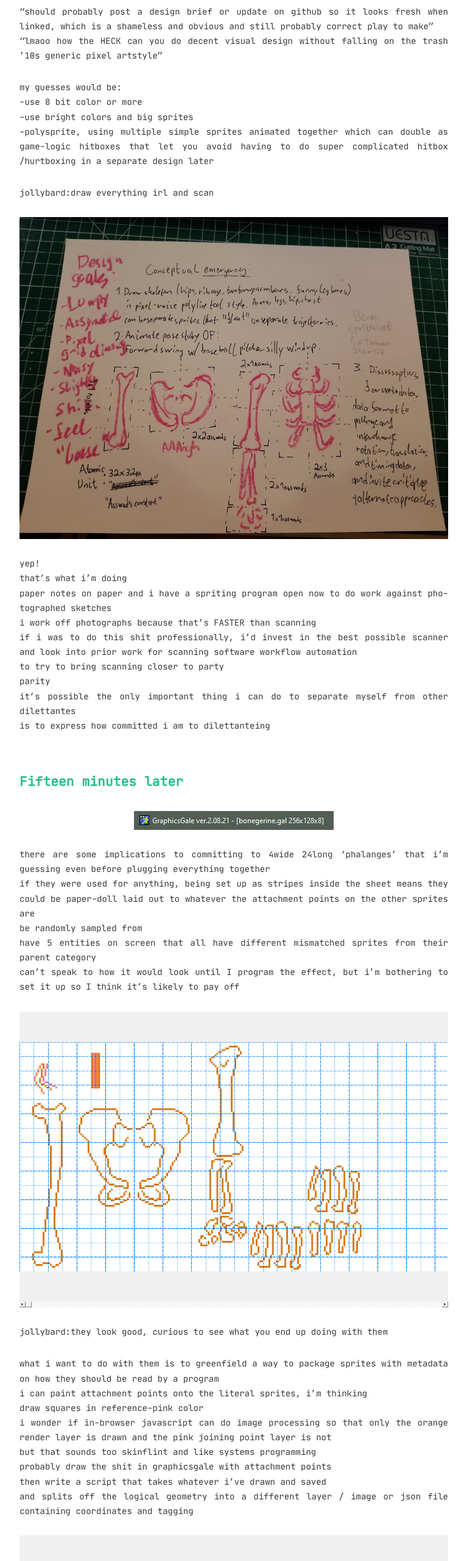
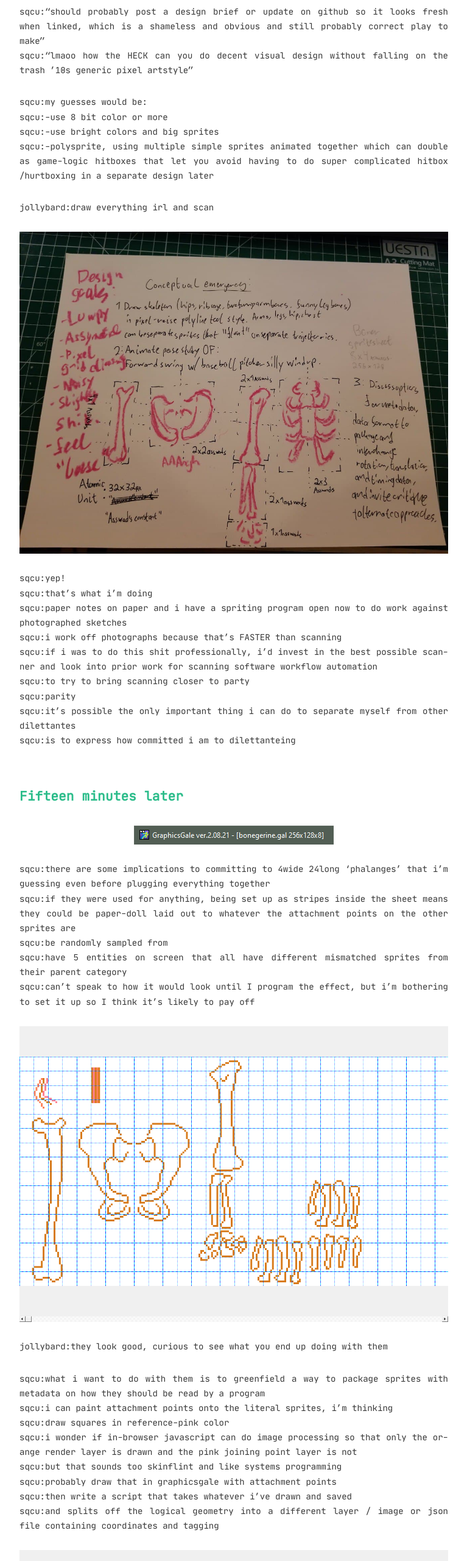
Before and after one commit to SQCU/sqcu.github.io, a plain HTML site: page posts/just-about-skeledone/index.html in a window 1280 px wide. Shown: the part 140-2700 px from the top of the page at 61% size, without its empty margins (256-1023 px from the left). Drawn offline with Linux system fonts and the light colour scheme.

Commit message:
publishing edit

```diff
--- a/posts/just-about-skeledone/index.html
+++ b/posts/just-about-skeledone/index.html
@@ -9,12 +9,12 @@
   <meta name="robots" content="all,follow">
   <meta name="googlebot" content="index,follow,snippet,archive">
   <meta property="og:title" content="Just About Skeledone" />
-<meta property="og:description" content="&ldquo;should probably post a design brief or update on github so it looks fresh when linked, which is a shameless and obvious and still probably correct play to make&rdquo;
-&ldquo;lmaoo how the HECK can you do decent visual design without falling on the trash &rsquo;10s generic pixel artstyle&rdquo;
-my guesses would be:
--use 8 bit color or more
--use bright colors and big sprites
--polysprite, using multiple simple sprites animated together which can double as game-logic hitboxes that let you avoid having to do super complicated hitbox /hurtboxing in a separate design later" />
+<meta property="og:description" content="sqcu:&ldquo;should probably post a design brief or update on github so it looks fresh when linked, which is a shameless and obvious and still probably correct play to make&rdquo;
+sqcu:&ldquo;lmaoo how the HECK can you do decent visual design without falling on the trash &rsquo;10s generic pixel artstyle&rdquo;
+sqcu:my guesses would be:
+sqcu:-use 8 bit color or more
+sqcu:-use bright colors and big sprites
+sqcu:-polysprite, using multiple simple sprites animated together which can double as game-logic hitboxes that let you avoid having to do super complicated hitbox /hurtboxing in a separate design later" />
 <meta property="og:type" content="article" />
 <meta property="og:url" content="https://sqcu.github.io/posts/just-about-skeledone/" />
 <meta property="article:published_time" content="2020-11-15T17:44:56-08:00" />
@@ -22,12 +22,12 @@ my guesses would be:
 
   <meta name="twitter:card" content="summary"/>
 <meta name="twitter:title" content="Just About Skeledone"/>
-<meta name="twitter:description" content="&ldquo;should probably post a design brief or update on github so it looks fresh when linked, which is a shameless and obvious and still probably correct play to make&rdquo;
-&ldquo;lmaoo how the HECK can you do decent visual design without falling on the trash &rsquo;10s generic pixel artstyle&rdquo;
-my guesses would be:
--use 8 bit color or more
--use bright colors and big sprites
--polysprite, using multiple simple sprites animated together which can double as game-logic hitboxes that let you avoid having to do super complicated hitbox /hurtboxing in a separate design later"/>
+<meta name="twitter:description" content="sqcu:&ldquo;should probably post a design brief or update on github so it looks fresh when linked, which is a shameless and obvious and still probably correct play to make&rdquo;
+sqcu:&ldquo;lmaoo how the HECK can you do decent visual design without falling on the trash &rsquo;10s generic pixel artstyle&rdquo;
+sqcu:my guesses would be:
+sqcu:-use 8 bit color or more
+sqcu:-use bright colors and big sprites
+sqcu:-polysprite, using multiple simple sprites animated together which can double as game-logic hitboxes that let you avoid having to do super complicated hitbox /hurtboxing in a separate design later"/>
 
 
 
@@ -142,7 +142,7 @@ my guesses would be:
     </a>
   </li>
   <li>
-    <a class="icon" href="http://www.tumblr.com/share/link?url=https%3a%2f%2fsqcu.github.io%2fposts%2fjust-about-skeledone%2f&name=Just%20About%20Skeledone&description=%26ldquo%3bshould%20probably%20post%20a%20design%20brief%20or%20update%20on%20github%20so%20it%20looks%20fresh%20when%20linked%2c%20which%20is%20a%20shameless%20and%20obvious%20and%20still%20probably%20correct%20play%20to%20make%26rdquo%3b%0a%26ldquo%3blmaoo%20how%20the%20HECK%20can%20you%20do%20decent%20visual%20design%20without%20falling%20on%20the%20trash%20%26rsquo%3b10s%20generic%20pixel%20artstyle%26rdquo%3b%0amy%20guesses%20would%20be%3a%0a-use%208%20bit%20color%20or%20more%0a-use%20bright%20colors%20and%20big%20sprites%0a-polysprite%2c%20using%20multiple%20simple%20sprites%20animated%20together%20which%20can%20double%20as%20game-logic%20hitboxes%20that%20let%20you%20avoid%20having%20to%20do%20super%20complicated%20hitbox%20%2fhurtboxing%20in%20a%20separate%20design%20later">
+    <a class="icon" href="http://www.tumblr.com/share/link?url=https%3a%2f%2fsqcu.github.io%2fposts%2fjust-about-skeledone%2f&name=Just%20About%20Skeledone&description=sqcu%3a%26ldquo%3bshould%20probably%20post%20a%20design%20brief%20or%20update%20on%20github%20so%20it%20looks%20fresh%20when%20linked%2c%20which%20is%20a%20shameless%20and%20obvious%20and%20still%20probably%20correct%20play%20to%20make%26rdquo%3b%0asqcu%3a%26ldquo%3blmaoo%20how%20the%20HECK%20can%20you%20do%20decent%20visual%20design%20without%20falling%20on%20the%20trash%20%26rsquo%3b10s%20generic%20pixel%20artstyle%26rdquo%3b%0asqcu%3amy%20guesses%20would%20be%3a%0asqcu%3a-use%208%20bit%20color%20or%20more%0asqcu%3a-use%20bright%20colors%20and%20big%20sprites%0asqcu%3a-polysprite%2c%20using%20multiple%20simple%20sprites%20animated%20together%20which%20can%20double%20as%20game-logic%20hitboxes%20that%20let%20you%20avoid%20having%20to%20do%20super%20complicated%20hitbox%20%2fhurtboxing%20in%20a%20separate%20design%20later">
       <i class="fab fa-tumblr " aria-hidden="true"></i>
     </a>
   </li>
@@ -180,40 +180,40 @@ my guesses would be:
 
 
     <div class="content" itemprop="articleBody">
-      <p>&ldquo;should probably post a design brief or update on github so it looks fresh when linked, which is a shameless and obvious and still probably correct play to make&rdquo;<br>
-&ldquo;lmaoo how the HECK can you do decent visual design without falling on the trash &rsquo;10s generic pixel artstyle&rdquo;</p>
-<p>my guesses would be:<br>
--use 8 bit color or more<br>
--use bright colors and big sprites<br>
--polysprite, using multiple simple sprites animated together which can double as game-logic hitboxes that let you avoid having to do super complicated hitbox /hurtboxing in a separate design later</p>
+      <p>sqcu:&ldquo;should probably post a design brief or update on github so it looks fresh when linked, which is a shameless and obvious and still probably correct play to make&rdquo;<br>
+sqcu:&ldquo;lmaoo how the HECK can you do decent visual design without falling on the trash &rsquo;10s generic pixel artstyle&rdquo;</p>
+<p>sqcu:my guesses would be:<br>
+sqcu:-use 8 bit color or more<br>
+sqcu:-use bright colors and big sprites<br>
+sqcu:-polysprite, using multiple simple sprites animated together which can double as game-logic hitboxes that let you avoid having to do super complicated hitbox /hurtboxing in a separate design later</p>
 <p>jollybard:draw everything irl and scan</p>
 <p><img src="/images/lumpy-grapefruit-textured-grain.jpg" alt="lumpy-grapefruit"></p>
-<p>yep!<br>
-that&rsquo;s what i&rsquo;m doing<br>
-paper notes on paper and i have a spriting program open now to do work against photographed sketches<br>
-i work off photographs because that&rsquo;s FASTER than scanning<br>
-if i was to do this shit professionally, i&rsquo;d invest in the best possible scanner and look into prior work for scanning software workflow automation<br>
-to try to bring scanning closer to party<br>
-parity<br>
-it&rsquo;s possible the only important thing i can do to separate myself from other dilettantes<br>
-is to express how committed i am to dilettanteing</p>
+<p>sqcu:yep!<br>
+sqcu:that&rsquo;s what i&rsquo;m doing<br>
+sqcu:paper notes on paper and i have a spriting program open now to do work against photographed sketches<br>
+sqcu:i work off photographs because that&rsquo;s FASTER than scanning<br>
+sqcu:if i was to do this shit professionally, i&rsquo;d invest in the best possible scanner and look into prior work for scanning software workflow automation<br>
+sqcu:to try to bring scanning closer to party<br>
+sqcu:parity<br>
+sqcu:it&rsquo;s possible the only important thing i can do to separate myself from other dilettantes<br>
+sqcu:is to express how committed i am to dilettanteing</p>
 <h1 id="fifteen-minutes-later">Fifteen minutes later</h1>
 <p><img src="/images/Gale_2020-11-15_00-22-44.png" alt="bonegerine"></p>
-<p>there are some implications to committing to 4wide 24long &lsquo;phalanges&rsquo; that i&rsquo;m guessing even before plugging everything together<br>
-if they were used for anything, being set up as stripes inside the sheet means they could be paper-doll laid out to whatever the attachment points on the other sprites are<br>
-be randomly sampled from<br>
-have 5 entities on screen that all have different mismatched sprites from their parent category<br>
-can&rsquo;t speak to how it would look until I program the effect, but i&rsquo;m bothering to set it up so I think it&rsquo;s likely to pay off</p>
+<p>sqcu:there are some implications to committing to 4wide 24long &lsquo;phalanges&rsquo; that i&rsquo;m guessing even before plugging everything together<br>
+sqcu:if they were used for anything, being set up as stripes inside the sheet means they could be paper-doll laid out to whatever the attachment points on the other sprites are<br>
+sqcu:be randomly sampled from<br>
+sqcu:have 5 entities on screen that all have different mismatched sprites from their parent category<br>
+sqcu:can&rsquo;t speak to how it would look until I program the effect, but i&rsquo;m bothering to set it up so I think it&rsquo;s likely to pay off</p>
 <p><img src="/images/Gale_2020-11-15_00-19-37.png" alt="bonegerine"></p>
 <p>jollybard:they look good, curious to see what you end up doing with them</p>
-<p>what i want to do with them is to greenfield a way to package sprites with metadata on how they should be read by a program<br>
-i can paint attachment points onto the literal sprites, i&rsquo;m thinking<br>
-draw squares in reference-pink color<br>
-i wonder if in-browser javascript can do image processing so that only the orange render layer is drawn and the pink joining point layer is not<br>
-but that sounds too skinflint and like systems programming<br>
-probably draw the shit in graphicsgale with attachment points<br>
-then write a script that takes whatever i&rsquo;ve drawn and saved<br>
-and splits off the logical geometry into a different layer / image or json file containing coordinates and tagging</p>
+<p>sqcu:what i want to do with them is to greenfield a way to package sprites with metadata on how they should be read by a program<br>
+sqcu:i can paint attachment points onto the literal sprites, i&rsquo;m thinking<br>
+sqcu:draw squares in reference-pink color<br>
+sqcu:i wonder if in-browser javascript can do image processing so that only the orange render layer is drawn and the pink joining point layer is not<br>
+sqcu:but that sounds too skinflint and like systems programming<br>
+sqcu:probably draw that in graphicsgale with attachment points<br>
+sqcu:then write a script that takes whatever i&rsquo;ve drawn and saved<br>
+sqcu:and splits off the logical geometry into a different layer / image or json file containing coordinates and tagging</p>
 <p><img src="/images/Gale_2020-11-15_19-36-51.png" alt="bonegerine"></p>
 <p>jollybard:making a thing involves multiple steps of immediate creation<br>
 jollybard:those are fast<br>
@@ -222,10 +222,10 @@ jollybard:writing each song on my upcoming album was stupid fast<br>
 jollybard:in terms of songwriting<br>
 jollybard:and each idea for the arrangements and whatever was also really fast<br>
 jollybard:but there was long slow arduous exploration phases between them</p>
-<p>If I want to make assets that are for a separate thing<br>
-Getting the suitable minimum that lets me figure out integration or have a rough to look at<br>
-If that doesn&rsquo;t happen <em>right away</em><br>
-It will never happen at all</p>
+<p>sqcu:If I want to make assets that are for a separate thing<br>
+sqcu:Getting the suitable minimum that lets me figure out integration or have a rough to look at<br>
+sqcu:If that doesn&rsquo;t happen <em>right away</em><br>
+sqcu:It will never happen at all</p>
 <p>jollybard:yeah I agree with that philosophy<br>
 jollybard:&ldquo;can&rsquo;t polish a turd&rdquo;<br>
 jollybard:MYTH BUSTED</p>
@@ -308,7 +308,7 @@ jollybard:MYTH BUSTED</p>
     </a>
   </li>
   <li>
-    <a class="icon" href="http://www.tumblr.com/share/link?url=https%3a%2f%2fsqcu.github.io%2fposts%2fjust-about-skeledone%2f&name=Just%20About%20Skeledone&description=%26ldquo%3bshould%20probably%20post%20a%20design%20brief%20or%20update%20on%20github%20so%20it%20looks%20fresh%20when%20linked%2c%20which%20is%20a%20shameless%20and%20obvious%20and%20still%20probably%20correct%20play%20to%20make%26rdquo%3b%0a%26ldquo%3blmaoo%20how%20the%20HECK%20can%20you%20do%20decent%20visual%20design%20without%20falling%20on%20the%20trash%20%26rsquo%3b10s%20generic%20pixel%20artstyle%26rdquo%3b%0amy%20guesses%20would%20be%3a%0a-use%208%20bit%20color%20or%20more%0a-use%20bright%20colors%20and%20big%20sprites%0a-polysprite%2c%20using%20multiple%20simple%20sprites%20animated%20together%20which%20can%20double%20as%20game-logic%20hitboxes%20that%20let%20you%20avoid%20having%20to%20do%20super%20complicated%20hitbox%20%2fhurtboxing%20in%20a%20separate%20design%20later">
+    <a class="icon" href="http://www.tumblr.com/share/link?url=https%3a%2f%2fsqcu.github.io%2fposts%2fjust-about-skeledone%2f&name=Just%20About%20Skeledone&description=sqcu%3a%26ldquo%3bshould%20probably%20post%20a%20design%20brief%20or%20update%20on%20github%20so%20it%20looks%20fresh%20when%20linked%2c%20which%20is%20a%20shameless%20and%20obvious%20and%20still%20probably%20correct%20play%20to%20make%26rdquo%3b%0asqcu%3a%26ldquo%3blmaoo%20how%20the%20HECK%20can%20you%20do%20decent%20visual%20design%20without%20falling%20on%20the%20trash%20%26rsquo%3b10s%20generic%20pixel%20artstyle%26rdquo%3b%0asqcu%3amy%20guesses%20would%20be%3a%0asqcu%3a-use%208%20bit%20color%20or%20more%0asqcu%3a-use%20bright%20colors%20and%20big%20sprites%0asqcu%3a-polysprite%2c%20using%20multiple%20simple%20sprites%20animated%20together%20which%20can%20double%20as%20game-logic%20hitboxes%20that%20let%20you%20avoid%20having%20to%20do%20super%20complicated%20hitbox%20%2fhurtboxing%20in%20a%20separate%20design%20later">
       <i class="fab fa-tumblr fa-lg" aria-hidden="true"></i>
     </a>
   </li>
```
Also changed, not shown: index.xml (+6 -6 lines), posts/index.xml (+6 -6 lines).
